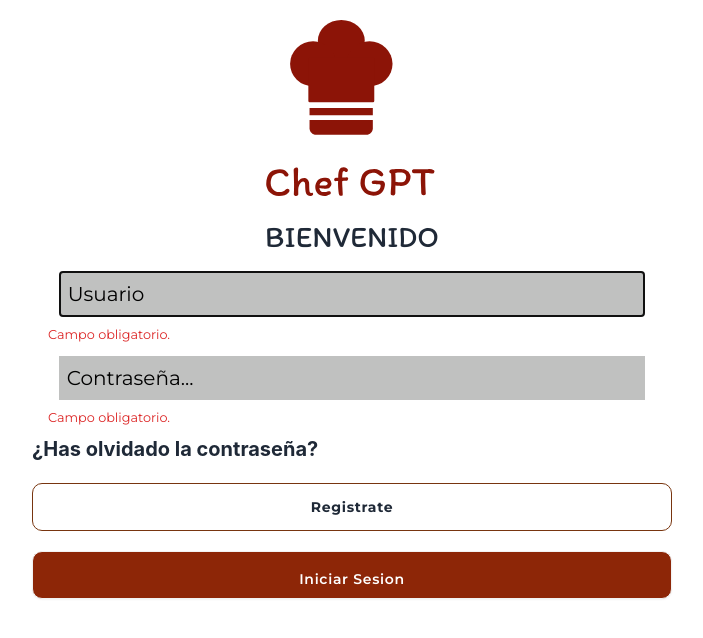
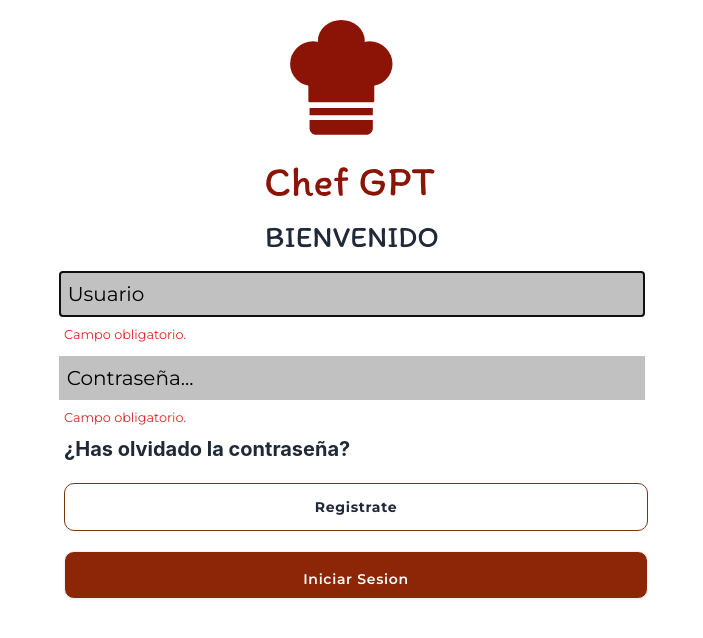
Before and after one commit to No-Country/S12-04-T-Node-React, a React (Vite) app in the folder frontend/: page /auth in a window 1280 px wide. Shown: the top 638 px of the page, without its empty margins (288-991 px from the left). Built offline with nearby package versions, Linux system fonts and the light colour scheme.

Commit message:
se hacen ajustes en los btn

```diff
--- a/frontend/src/pages/Login.jsx
+++ b/frontend/src/pages/Login.jsx
@@ -62,13 +62,13 @@ const Login = () => {
         onChange={(e) => setDataUser({ ...dataUser, username: e.target.value })}
 
         autoFocus       />
-        <small className='text-red-600 mt-2 ms-4'>{validate().username}</small>
+        <small className='text-red-600 mt-2 ms-4 sm:ms-8'>{validate().username}</small>
 
 
 
         <input
         style={{backgroundColor: 'rgba(118, 120, 118, 0.46)'}}
-        className='w-11/12 mx-auto ps-2 text-xl py-2 mt-3 placeholder:bolder placeholder:text-black placeholder:text-900'
+        className='w-11/12 mx-auto ps-2 text-xl py-2 mt-3  placeholder:bolder placeholder:text-black placeholder:text-900'
         type="password"
         name="password"
         placeholder='Contraseña...'
@@ -76,11 +76,11 @@ const Login = () => {
 
         onChange={(e) => setDataUser({ ...dataUser, password: e.target.value })}
         />
-        <small className='text-red-600 mt-2 ms-4'> {validate().password}</small>
-        <Link to="/" className="text-xl font-bold mt-2" style={{fontFamily: 'SF Pro Display'}}>¿Has olvidado la contraseña?</Link>
+        <small className='text-red-600 mt-2 ms-4 sm:ms-8'> {validate().password}</small>
+        <Link to="/" className="text-xl font-bold mt-2 ms-4 sm:ms-8" style={{fontFamily: 'SF Pro Display'}}>¿Has olvidado la contraseña?</Link>
 
 
-        <Link to="/auth/register" className=" btn btn-outline my-5 text-dark-900 font-bold border-amber-900 tracking-wider rounde" style={{
+        <Link to="/auth/register" className="ms-4 sm:ms-8  btn btn-outline my-5 text-dark-900 font-bold border-amber-900 tracking-wider rounde me-4 sm:me-6" style={{
         borderRadius: '10px'}}>Registrate</Link>
 
 
@@ -88,7 +88,7 @@ const Login = () => {
 
         <button
         type="submit"
-        className="btn btn-amber-900 hover:bg-[#17f36b] text-white  tracking-wider py-5 px-4 rounded"
+        className="btn btn-amber-900 hover:bg-[#17f36b] text-white  tracking-wider py-5 px-4 rounded ms-4 sm:ms-8 me-4 sm:me-6"
         style={{backgroundColor: '#8D2607',
         borderRadius: '10px'}}>
           Iniciar Sesion</button>
```
